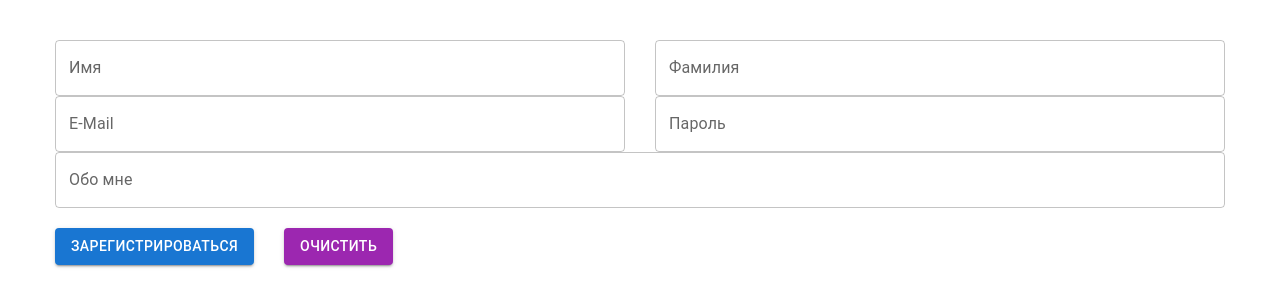
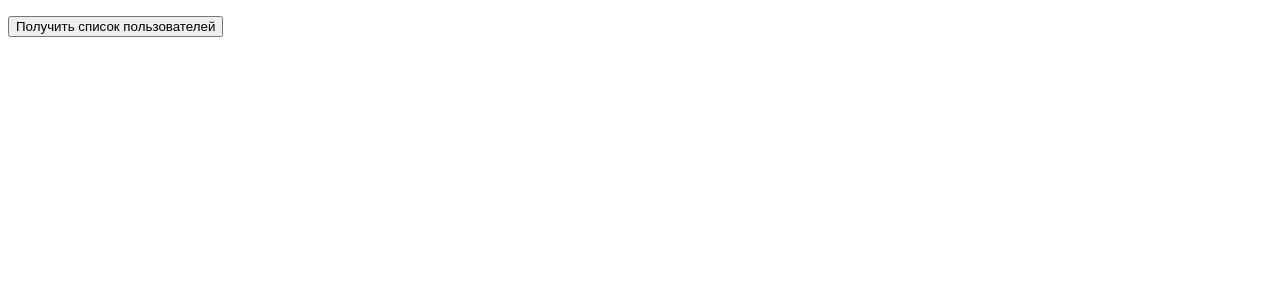
Before and after one commit to admalla/arch-tutorials, a React (Create React App) app: page / in a window 1280 px wide. Shown: the top 306 px of the page. Built offline with nearby package versions, Linux system fonts and the light colour scheme.

Commit message:
Получить список users

```diff
--- a/src/index.js
+++ b/src/index.js
@@ -1,6 +1,6 @@
 import React from 'react';
 import ReactDOM from 'react-dom';
-import App from './tutorial-7/App';
+import App from './tutorial-8/App';
 
 ReactDOM.render(
   <React.StrictMode>
--- /dev/null
+++ b/src/tutorial-8/App.js
@@ -0,0 +1,22 @@
+import React, { useState } from 'react';
+
+export default function App() {
+  const [users, setUsers] = useState([]);
+
+  async function handleClickUsers() {
+    let response = await fetch('https://61c080ad33f24c0017823463.mockapi.io/users');
+    let result = await response.json();
+    setUsers(result);
+  }
+
+  return (
+    <div>
+      <ul>
+        {users.map((user) => (
+          <li key={user.id}>{user.fullName}</li>
+        ))}
+      </ul>
+      <button onClick={handleClickUsers}>Получить список пользователей</button>
+    </div>
+  );
+}
```
